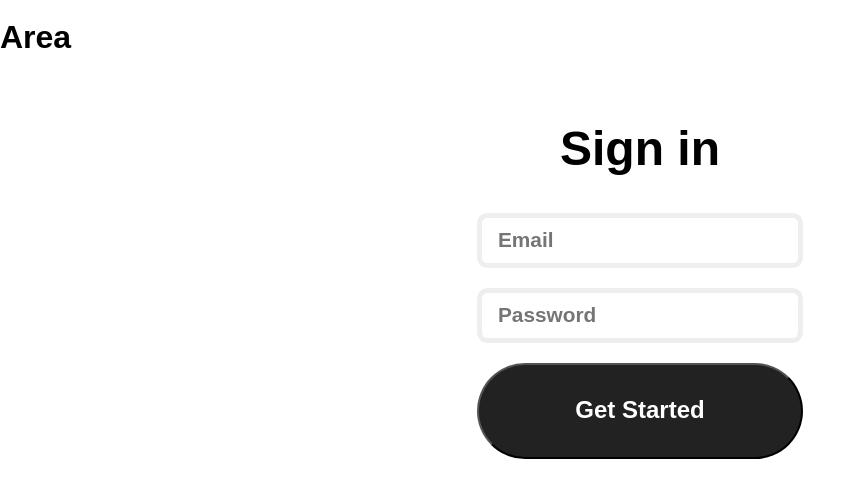
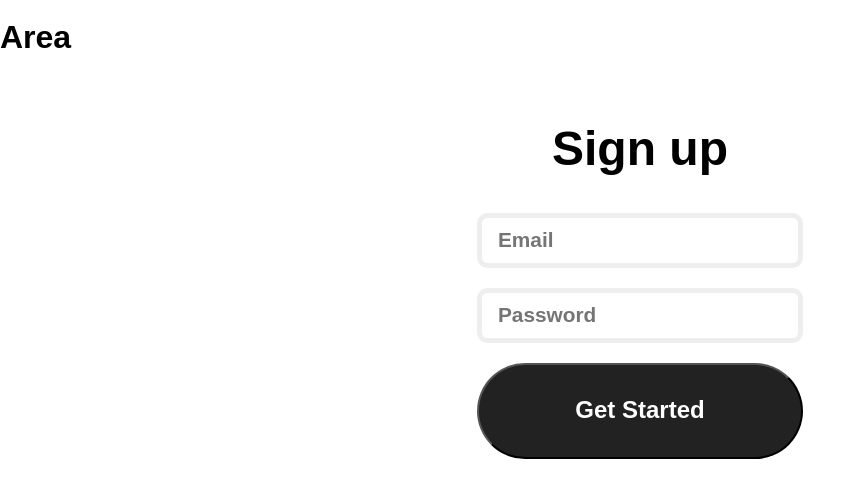
Before and after one commit to LebibYann/Area, a React (Vite) app in the folder web/: page /join in a window 1280 px wide. Shown: the top 498 px of the page, without its empty margins (0-865 px from the left). Built offline with nearby package versions, Linux system fonts and the light colour scheme; a web font is replaced by a local one.

Commit message:
style(web): :truck: Modification of the title of the page of registration

```diff
--- a/web/src/authenticator/Register.tsx
+++ b/web/src/authenticator/Register.tsx
@@ -23,7 +23,7 @@ const Register = (): JSX.Element => {
     return (
         <section className='login-container'>
             <h2 className='form-title'>
-                Sign in
+                Sign up
             </h2>
             <div className='form-container'>
                 <div className='form-input'>
```
